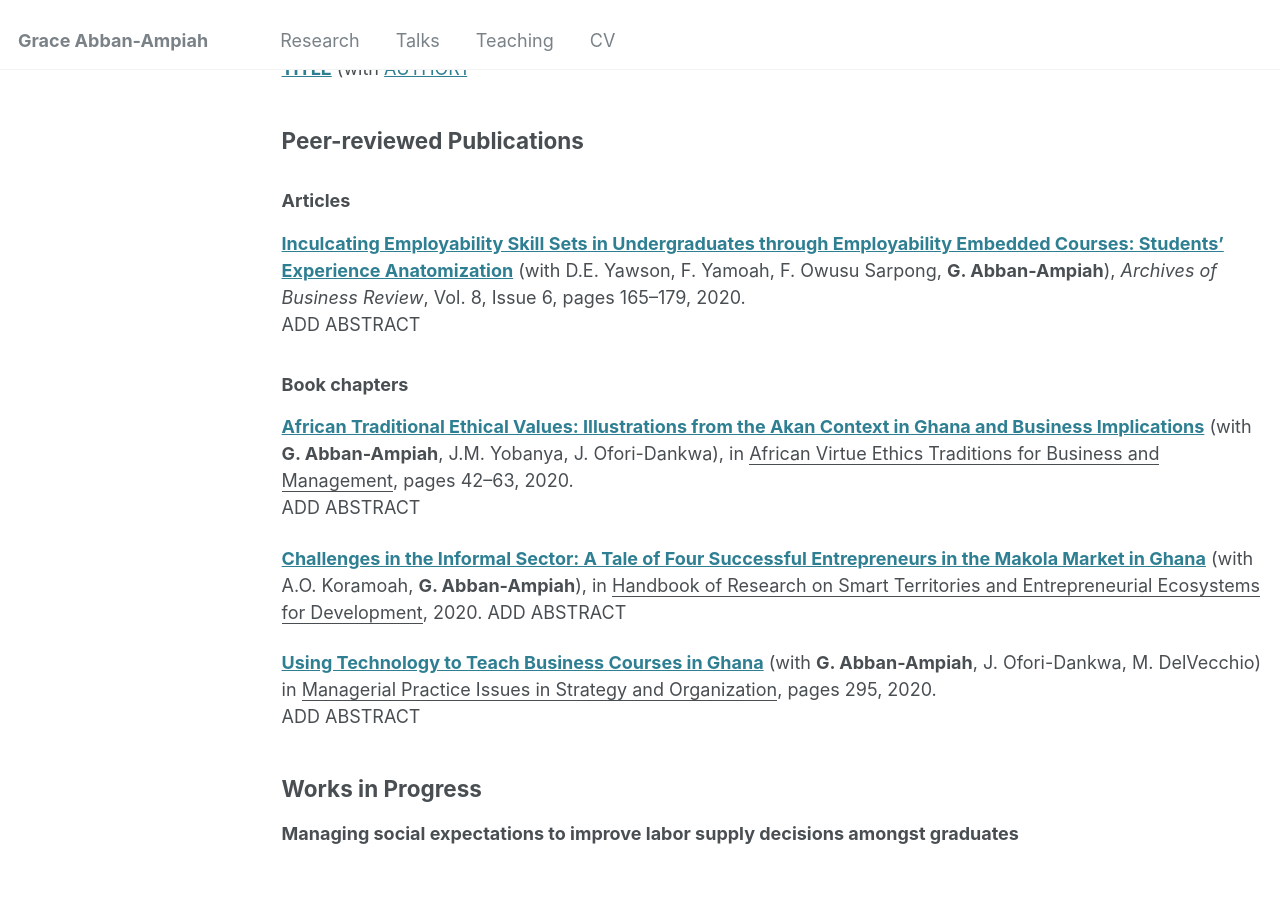
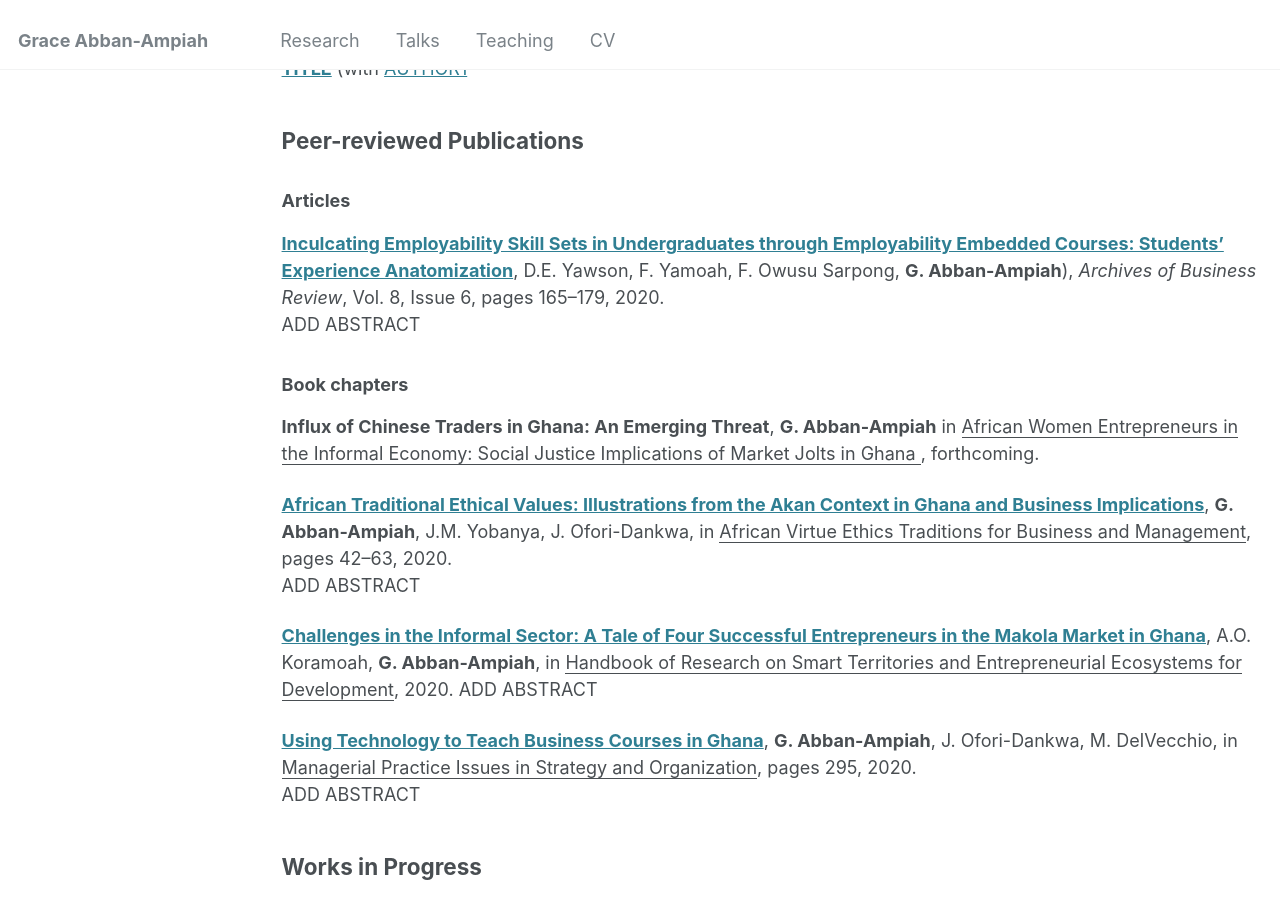
Before and after one commit to gabban-ampiah/gabban-ampiah.github.io, a Jekyll site: the page built from _pages/research.md, in a window 1280 px wide and 900 px high, scrolled down 239 px. Built offline with Jekyll 4.4.1, drawn with Linux system fonts in a browser that asks for light colours.

Commit message:
Update research.md

```diff
--- a/_pages/research.md
+++ b/_pages/research.md
@@ -20,18 +20,20 @@ redirect_from:
 ## Peer-reviewed Publications
 
 ### Articles
-[**Inculcating Employability Skill Sets in Undergraduates through Employability Embedded Courses: Students' Experience Anatomization**](/files/paper.pdf) (with D.E. Yawson, F. Yamoah, F. Owusu Sarpong, **G. Abban-Ampiah**), *Archives of Business Review*, Vol. 8, Issue 6, pages 165–179, 2020.
+[**Inculcating Employability Skill Sets in Undergraduates through Employability Embedded Courses: Students' Experience Anatomization**](/files/paper.pdf), D.E. Yawson, F. Yamoah, F. Owusu Sarpong, **G. Abban-Ampiah**), *Archives of Business Review*, Vol. 8, Issue 6, pages 165–179, 2020.
 ADD ABSTRACT
 
 ### Book chapters
 
-[**African Traditional Ethical Values: Illustrations from the Akan Context in Ghana and Business Implications**](/files/ppaper1.pdf) (with **G. Abban-Ampiah**, J.M. Yobanya, J. Ofori-Dankwa), in <u>African Virtue Ethics Traditions for Business and Management</u>, pages 42–63, 2020.
+**Influx of Chinese Traders in Ghana: An Emerging Threat**, **G. Abban-Ampiah** in <u> African Women Entrepreneurs in the Informal Economy: Social Justice Implications of Market Jolts in Ghana </u>, forthcoming.
+
+[**African Traditional Ethical Values: Illustrations from the Akan Context in Ghana and Business Implications**](/files/ppaper1.pdf), **G. Abban-Ampiah**, J.M. Yobanya, J. Ofori-Dankwa, in <u>African Virtue Ethics Traditions for Business and Management</u>, pages 42–63, 2020.
 ADD ABSTRACT
 
-[**Challenges in the Informal Sector: A Tale of Four Successful Entrepreneurs in the Makola Market in Ghana**](/files/ppaper1.pdf) (with A.O. Koramoah, **G. Abban-Ampiah**), in <u>Handbook of Research on Smart Territories and Entrepreneurial Ecosystems for Development</u>, 2020.
+[**Challenges in the Informal Sector: A Tale of Four Successful Entrepreneurs in the Makola Market in Ghana**](/files/ppaper1.pdf), A.O. Koramoah, **G. Abban-Ampiah**, in <u>Handbook of Research on Smart Territories and Entrepreneurial Ecosystems for Development</u>, 2020.
 ADD ABSTRACT
 
-[**Using Technology to Teach Business Courses in Ghana**](/files/ppaper1.pdf) (with **G. Abban-Ampiah**, J. Ofori-Dankwa, M. DelVecchio) in <u>Managerial Practice Issues in Strategy and Organization</u>, pages 295, 2020.
+[**Using Technology to Teach Business Courses in Ghana**](/files/ppaper1.pdf), **G. Abban-Ampiah**, J. Ofori-Dankwa, M. DelVecchio, in <u>Managerial Practice Issues in Strategy and Organization</u>, pages 295, 2020.
 ADD ABSTRACT
 
 ## Works in Progress
```
